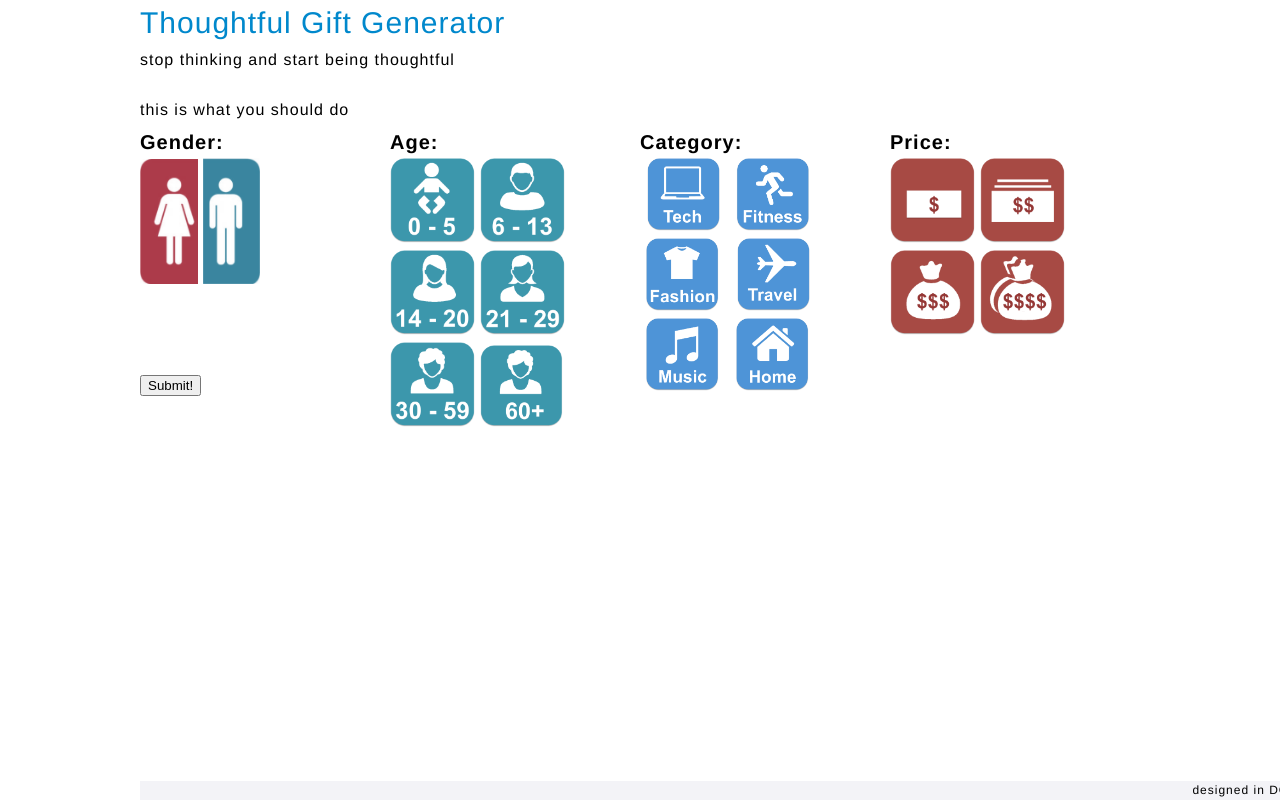
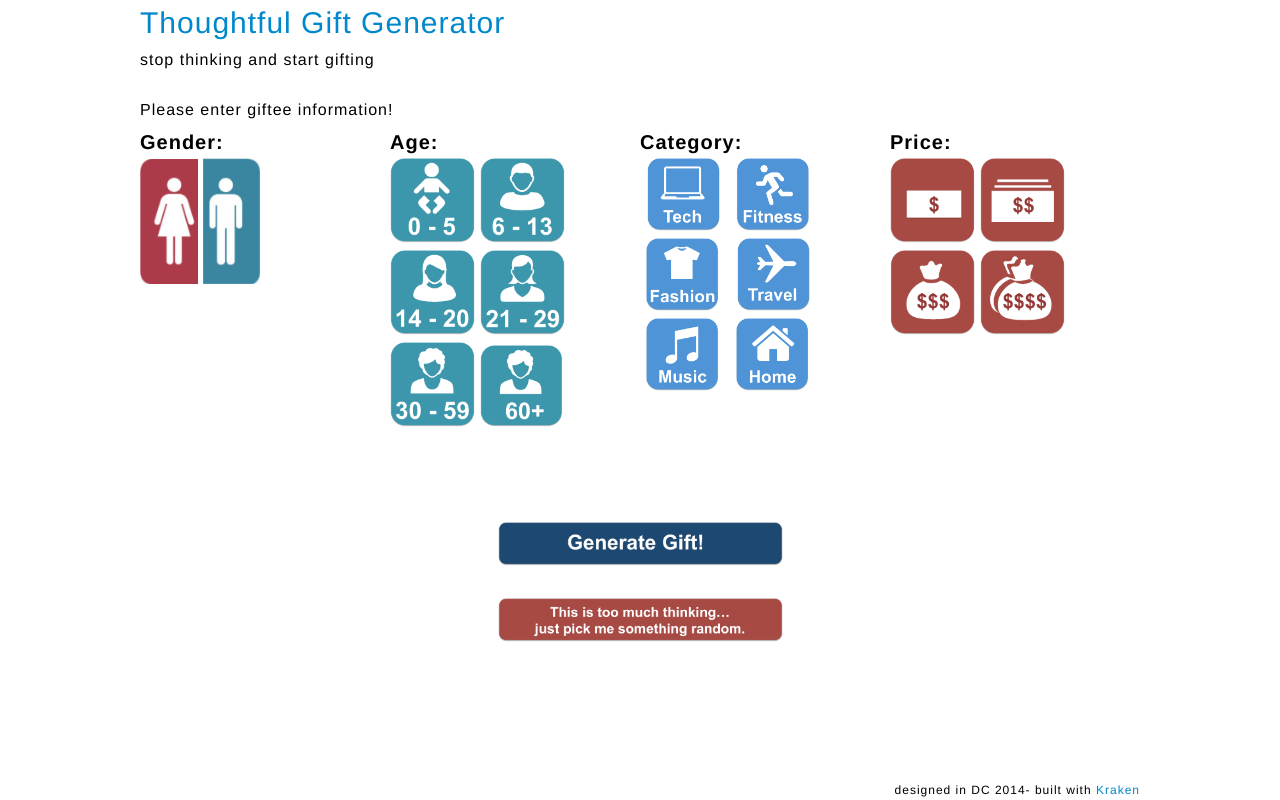
Before and after one commit to awsmdavid/thoughtfulgiftgenerator, a Django app: page /submit/ in a window 1280 px wide. Run offline with Django 3.2, Linux system fonts and the light colour scheme; parts of the project's set-up code (start-up, migrations or seed data) failed here and were passed over; some web fonts are replaced.

Commit message:
replaced submit buttons with images

```diff
--- a/thoughtfulgiftgen/blog/admin.py
+++ b/thoughtfulgiftgen/blog/admin.py
@@ -9,6 +9,6 @@ class GiftAdmin(admin.ModelAdmin):
     # enable the save buttons on top on change form
     save_on_top = True
     # prepopulate the slug from the title - big timesaver!
-    prepopulated_fields = {"slug": ("title",)}
+    # prepopulated_fields = {"slug": ("title",)}
 
 admin.site.register(GiftIdea, GiftAdmin)
--- a/thoughtfulgiftgen/static/style.css
+++ b/thoughtfulgiftgen/static/style.css
@@ -192,14 +192,11 @@ can remove, this is for white rounded border
 
 footer{
   position: fixed;
-  width: 99%;
+  width: 1000px;
   bottom: 0;
   font-size: 12px;
-  display: block;
   text-align: right;
   float: right;
-  margin-right: 1%;
-  background-color: #F3F3F7;
 }
 
 /*  Still mostly single-column.
@@ -336,11 +333,19 @@ footer{
 	Sets font styles for entire site.
  * ============================================================= */
 body{
-  min-height: 500px;
   width: 1000px;
   margin: 0 auto;
   font-family: "Helvetica Neue", Arial, sans-serif;
   letter-spacing: 1px;
+  background-color: #FFFFFF;
+  border-width: 0 1px 1px;
+
+  /*border-style: solid;*/
+  /*border-color: #D63333;*/
+}
+
+.input-form{
+  height: 400px;
 }
 /* Section Dividers*/
 #gender,#age{
--- a/thoughtfulgiftgen/templates/base.html
+++ b/thoughtfulgiftgen/templates/base.html
@@ -21,11 +21,10 @@
 
 				<!-- <img id="logo-img" src="http://davcheng.com/static/misc/financialgro-logo.jpg"></img> -->
 			</a>
-    	</div>
-    	<header>
+            <div id="tagline">stop thinking and start gifting</div>
+            <!-- <div id="tagline">stop thinking and start being thoughtful</div> -->
+        </div>
 
-			<span id="tagline">stop thinking and start being thoughtful</span>
-  		</header>
 
         <div class="content">
 
@@ -36,7 +35,7 @@
 
         </div>
     </body>
-    <footer class="home-page-footer">
-          designed in DC - built with <a target="_blank" href="http://cferdinandi.github.io/kraken/">Kraken</a>
+    <footer class="footer">
+          designed in DC 2014- built with <a target="_blank" href="http://cferdinandi.github.io/kraken/">Kraken</a>
     <footer>
 </html>
--- a/thoughtfulgiftgen/templates/blog/index.html
+++ b/thoughtfulgiftgen/templates/blog/index.html
@@ -9,8 +9,9 @@ TODO:
 
 {% block content %}
 <section class="description">
-    this is what you should do
+    Please enter giftee information!
 </section>
+<section class="input-form">
     <form class="submit-form" action="/submit/" method="GET">{% csrf_token %}
     <section id="gender" class="grid-fourth">
         <div class="section-title">
@@ -76,8 +77,30 @@ TODO:
             </span>
         </div>
     </section>
+</section>
 <section class="grid-full">
-    <p><input class="submit-button" type="submit" value="Submit!" /></p>
+    <center>
+        <p>
+            <!-- image -->
+            <!-- <img id="submit" class="submit-button" value="submit" src="{{STATIC_URL}}img/button-icon/generate-gift-1b.png" data-alt-src="{{STATIC_URL}}img/button-icon/generate-gift-1a.png" width="285px"> -->
+
+            <!-- traditional submit button -->
+            <!-- <input class="submit-button" type="submit" value="Generate Gift!" /> -->
+
+            <!-- new hotness -->
+            <input id="gift-generate" class="submit-button" src="{{STATIC_URL}}img/button-icon/generate-gift-1b.png" data-alt-src="{{STATIC_URL}}img/button-icon/generate-gift-1a.png" width="285px" type="image"/>
+        </p>
+        <p>
+            <!-- image -->
+            <!-- <img id="submit" class="submit-button" value="submit" src="{{STATIC_URL}}img/button-icon/random-gift-1b.png" data-alt-src="{{STATIC_URL}}img/button-icon/random-gift-1a.png" width="285px"> -->
+
+            <!-- traditional submit button -->
+            <!-- <input class="submit-button" type="submit" value="This is too much thinking, pick me something random!" /> -->
+
+            <!-- new hotness -->
+            <input id="random-generate" class="submit-button" src="{{STATIC_URL}}img/button-icon/random-gift-1b.png" data-alt-src="{{STATIC_URL}}img/button-icon/random-gift-1a.png" width="285px" type="image"/>
+        </p>
+    </center>
 </section>
 </form>
 
```
Also changed, not shown: thoughtfulgiftgen/blog/models.py (+23 -6 lines), thoughtfulgiftgen/static/img/button-icon/generate-gift-1a.png (added), thoughtfulgiftgen/static/img/button-icon/generate-gift-1b.png (added), thoughtfulgiftgen/static/img/button-icon/random-gift-1a.png (added), thoughtfulgiftgen/static/img/button-icon/random-gift-1b.png (added), thoughtfulgiftgen/thoughtfulgiftgen.db, 3 other files. Lines whose indentation alone changed are shown as unchanged.
